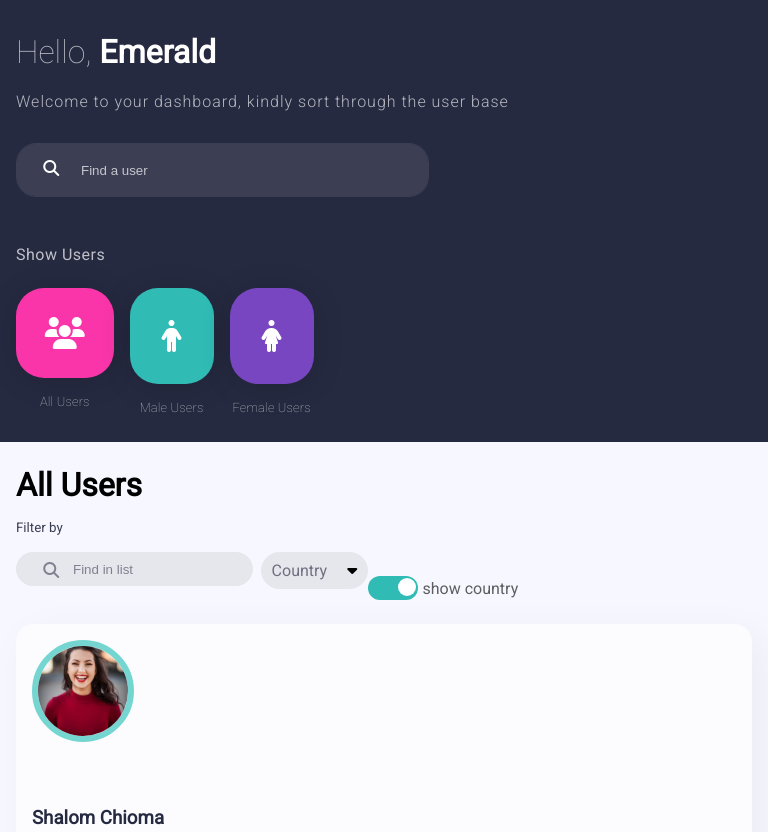
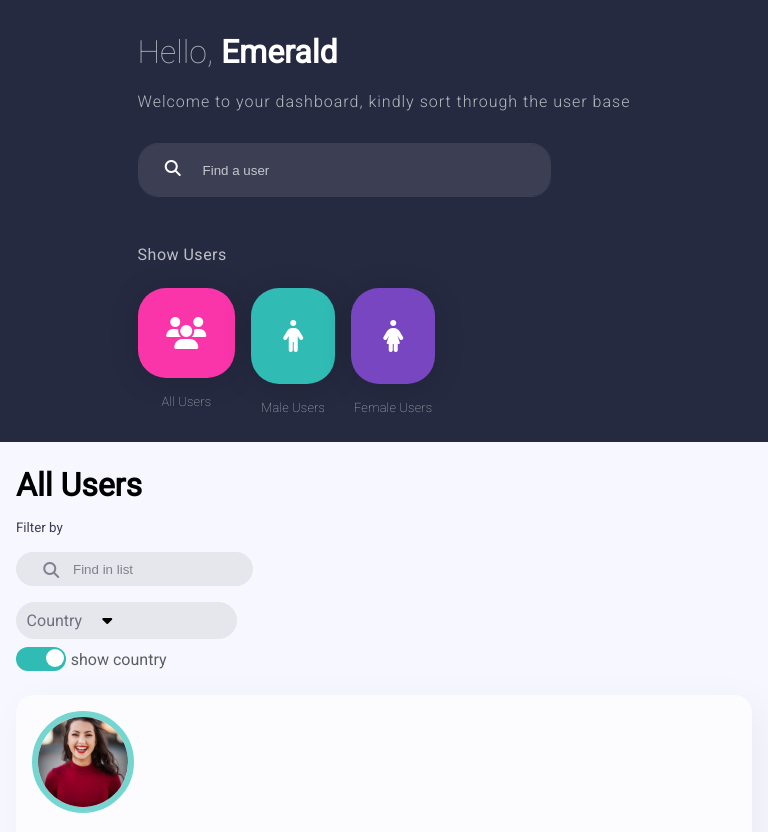
Before and after one commit to emmanuelnkechi/decagon-users-dashboard, a plain HTML site: page index.html in a window 768 px wide. Shown: the top 832 px of the page. Drawn offline with Linux system fonts and the light colour scheme.

Commit message:
adjusted responsiveness

```diff
--- a/main.css
+++ b/main.css
@@ -480,19 +480,24 @@
       .form-element {
         width: 70% !important;
       }
+      .form-elem{
+        display: block !important;
+    }
+
+    .second-form-item{
+        margin-left: 0rem !important;
+        margin-top: 1rem;
+        width: 40%;
+    }
+    .third-form-item{
+        margin-left: 0rem;
+    }
       p.welcome-paragraph {
         font-size: 1rem;
       }
       .users-button {
         gap: 1rem !important;
         margin-top: 1.5rem;
-      }
-      .second-form-item {
-        margin-left: 0.7rem;
-      }
-      .third-form-item {
-        margin-left: 0;
-        margin-top: 1rem;
       }
       .info {
         display: block;
@@ -511,19 +516,17 @@
 }
 
 @media only screen and (min-width: 768px) and (max-width: 1024px) {
+    .form-elem{
+        display: block !important;
+    }
+
+    .second-form-item{
+        margin-left: 0rem !important;
+        margin-top: 1rem;
+        width: 30%;
+    }
     .third-form-item{
-        margin-top: 1rem !important;
         margin-left: 0rem;
-    }
-    div.first-item {
-        display: flex;
-        flex-wrap: wrap;
-        align-items: center;
-        justify-content: start;
-        flex-basis: 50%;
-    }
-    .second-form-item{
-        margin-left: 0.5rem !important;
     }
 }
 @media only screen and (min-width:769px){
```
